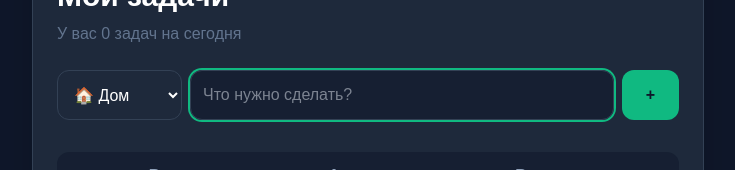
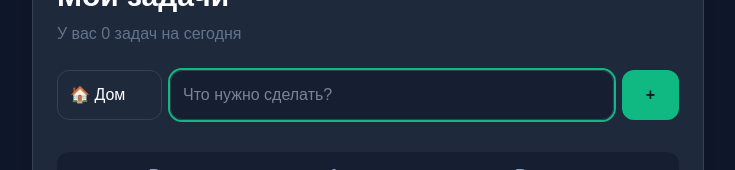
Before and after one commit to CheGuevara1144/my-todo-app, a Vue app: page / in a window 1280 px wide. Shown: the part 260-430 px from the top of the page, without its empty margins (272-1007 px from the left). Built offline with nearby package versions, Linux system fonts and the light colour scheme.

Commit message:
style: сделал поле имени компактным и удалил лишний блок

```diff
--- a/src/views/TodoView.vue
+++ b/src/views/TodoView.vue
@@ -54,12 +54,16 @@ const getCategoryClass = (category) => {
 
     <div class="flex flex-col gap-3 mb-8">
       <div class="flex flex-col sm:flex-row gap-2">
-        <select v-model="selectedCategory" @change="taskInput.focus()" class="w-full sm:w-auto p-3 bg-slate-800 text-white border border-slate-700 rounded-xl text-base outline-none">
-          <option value="🏠 Дом">🏠 Дом</option>
-          <option value="💻 Работа">💻 Работа</option>
-          <option value="📚 Учеба">📚 Учеба</option>
-          <option value="🎯 Личное">🎯 Личное</option>
-        </select>
+        <select
+  v-model="selectedCategory"
+  @change="taskInput.focus()"
+  class="w-full sm:w-auto p-3 bg-slate-800 text-white border border-slate-700 rounded-xl text-base outline-none focus:ring-2 focus:ring-emerald-500/50 transition-all cursor-pointer appearance-none"
+>
+  <option value="🏠 Дом">🏠 Дом</option>
+  <option value="💻 Работа">💻 Работа</option>
+  <option value="📚 Учеба">📚 Учеба</option>
+  <option value="🎯 Личное">🎯 Личное</option>
+</select>
 
         <div class="flex gap-2 w-full">
           <input ref="taskInput" v-model="newTask" @keyup.enter="addNewTodo" type="text" placeholder="Что нужно сделать?" class="flex-1 p-3 bg-slate-900/50 border border-slate-700 rounded-xl text-base focus:ring-2 focus:ring-emerald-500 outline-none min-w-0" />
```
